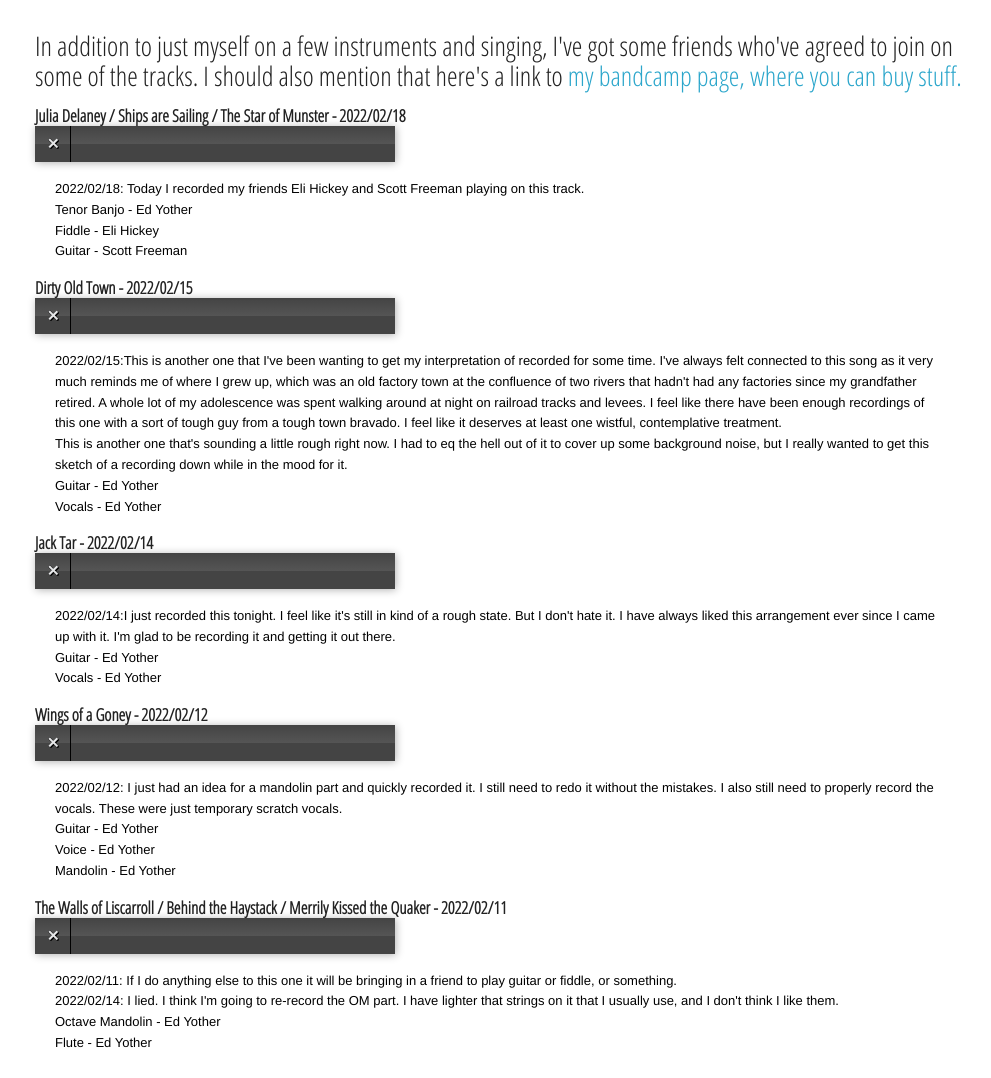
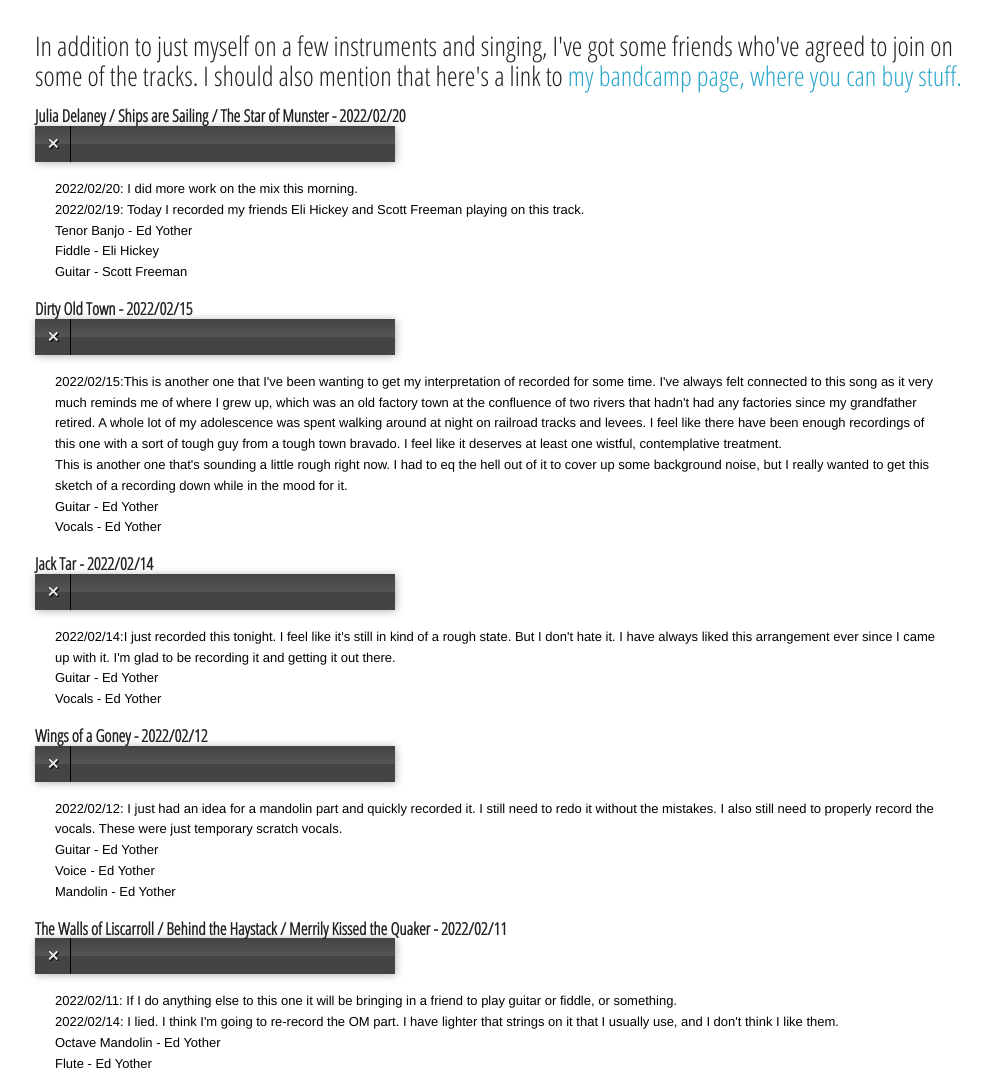
Before and after one commit to edyother/AlbumSite, a plain HTML site: page index.html in a window 1280 px wide. Shown: the part 623-1701 px from the top of the page, without its empty margins (140-1131 px from the left). Drawn offline with Linux system fonts and the light colour scheme; a web font is replaced by a local one.

Commit message:
update html

```diff
--- a/index.html
+++ b/index.html
@@ -63,9 +63,9 @@
 <!-- The Tracks -->
 
 	<!-- Julia Delaney -->
-		  <p style="margin-left: 0px"><h5><strong>Julia Delaney / Ships are Sailing / The Star of Munster - 2022/02/18<audio src="audio/JuliaSet.mp3"
+		  <p style="margin-left: 0px"><h5><strong>Julia Delaney / Ships are Sailing / The Star of Munster - 2022/02/20<audio src="audio/JuliaSet.mp3"
               preload="auto"> </audio></p>
-		  <p class="blog_post">2022/02/18: Today I recorded my friends Eli Hickey and Scott Freeman playing on this track.<br>Tenor Banjo - Ed Yother<br>Fiddle - Eli Hickey<br>Guitar - Scott Freeman</p>
+		  <p class="blog_post">2022/02/20: I did more work on the mix this morning.<br>2022/02/19: Today I recorded my friends Eli Hickey and Scott Freeman playing on this track.<br>Tenor Banjo - Ed Yother<br>Fiddle - Eli Hickey<br>Guitar - Scott Freeman</p>
 
 	<!-- Dirty Old Town -->
 		<p style="margin-left: 0px"><h5><strong>Dirty Old Town - 2022/02/15<audio src="audio/Dirty Old Town.mp3"
```
